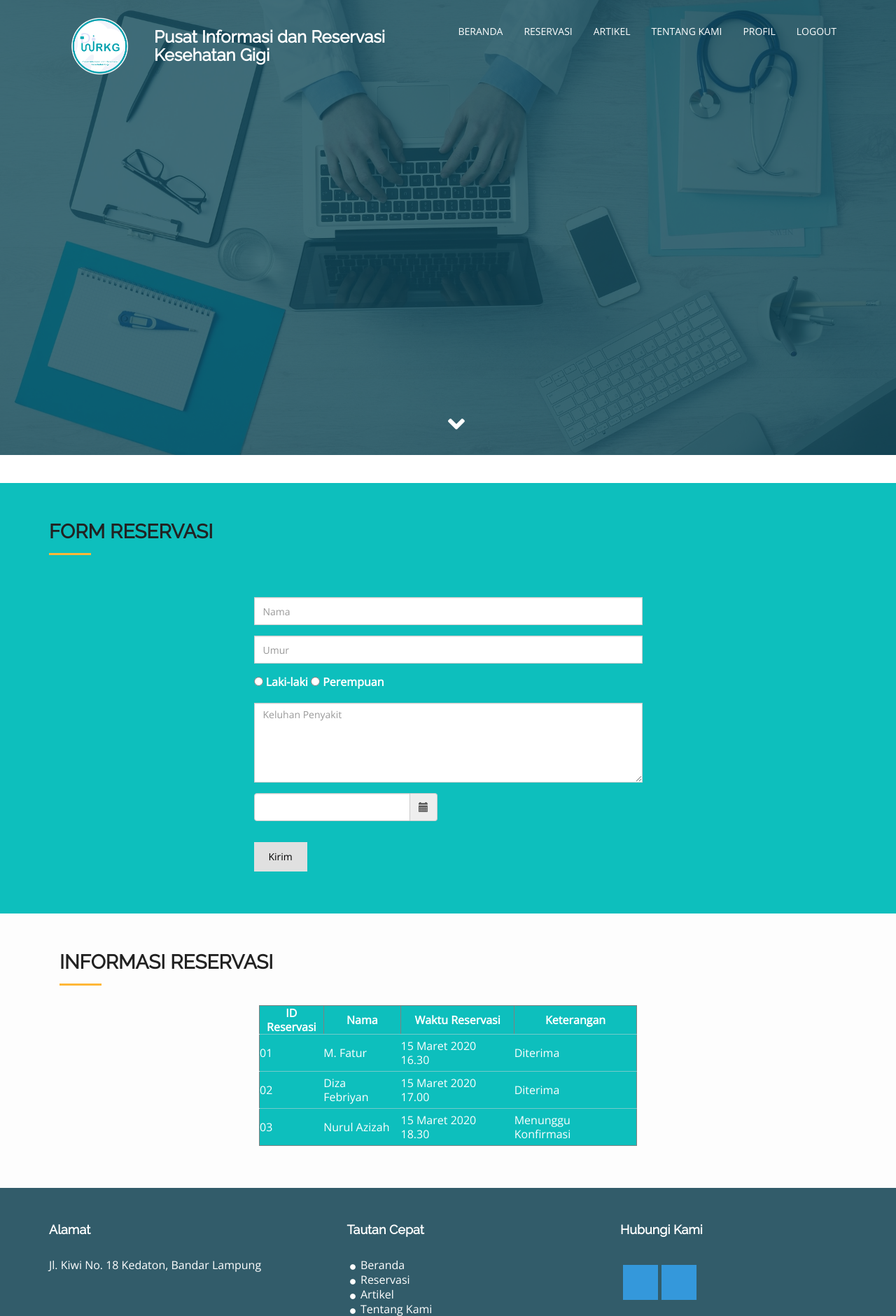
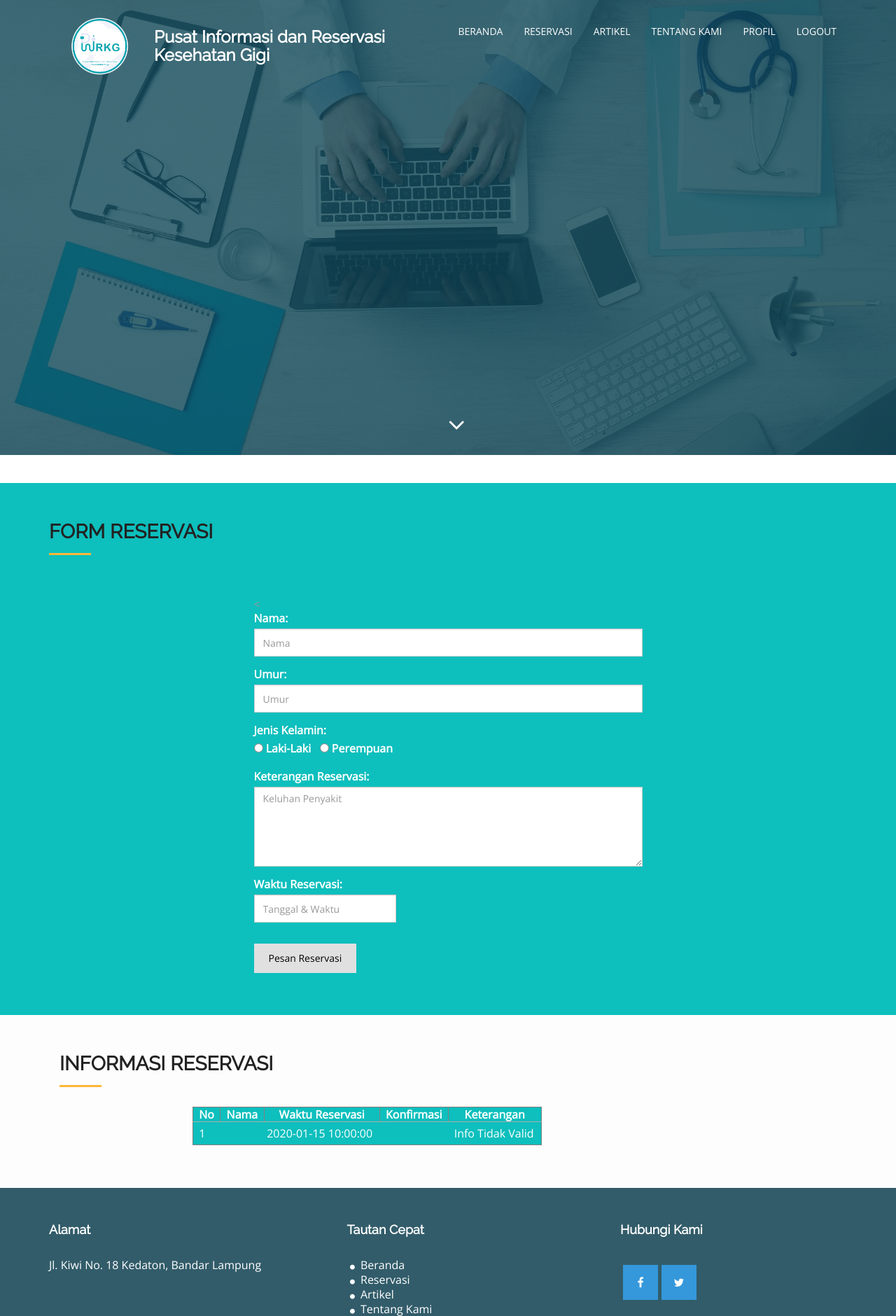
Before and after one commit to Mariadinii/PIRKG, a CodeIgniter app: page /PIRKG/admins/reservation in a window 1280 px wide. Shown: the top 1880 px of the page at 70% size. Run offline with CodeIgniter, Linux system fonts and the light colour scheme; a user stored in the database is signed in; tables that the repository leaves empty hold one stand-in row (values such as "Sample post"); data that the repository does not hold is empty; some libraries are stand-ins or nearby versions; some web fonts are replaced.

Commit message:
form reservasi untuk pengguna selesai

```diff
--- a/application/controllers/Admins.php
+++ b/application/controllers/Admins.php
@@ -7,9 +7,28 @@
 
 			$data['admins'] = $this->admin_model->get_reservations();
 
-			$this->load->view('templates/header');
-			$this->load->view('admins/reservation', $data);
-			$this->load->view('templates/footer');
+			$this->form_validation->set_rules('nama', 'Nama', 'required');
+			$this->form_validation->set_rules('umur', 'Umur', 'required');
+			$this->form_validation->set_rules('jenis_kelamin', 'Jenis Kelamin', 'required');
+			$this->form_validation->set_rules('ket_reservasi', 'Keterangan Reservasi', 'required');
+			$this->form_validation->set_rules('waktu_reservasi', 'Waktu Reservasi', 'required');
+
+			if ($this->form_validation->run() === FALSE) {
+				$this->load->view('templates/header');
+				$this->load->view('admins/reservation', $data);
+				$this->load->view('templates/footer');
+			}else{
+				$id_pengguna = $this->session->userdata('id_pengguna');
+				$konfirmasi = 'Menunggu Konfirmasi';
+				$keterangan_reservasi = 'Belum Dilayani';
+
+				$this->admin_model->reservasi($id_pengguna, $konfirmasi, $keterangan_reservasi);
+
+				//Set message
+				$this->session->set_flashdata('user_reservation', 'Reservasi Anda sudah Kami terima. Mohon tunggu konfirmasi selanjutnya.');
+
+				redirect('');
+			}
 		}
 
 		// public function view($id_artikel = NULL){
--- a/application/models/Admin_model.php
+++ b/application/models/Admin_model.php
@@ -14,5 +14,22 @@
 			$query = $this->db->get_where('reservasi', array('id_reservasi' => $id_reservasi));
 			return $query->row_array();
 		}
+
+		public function reservasi($id_pengguna, $konfirmasi, $keterangan_reservasi){
+			//Reservation data array
+			$dataa = array(
+				'nama' => $this->input->post('nama'),
+				'umur' => $this->input->post('umur'),
+				'id_pengguna' => $id_pengguna,
+				'konfirmasi' => $konfirmasi,
+				'jenis_kelamin' => $this->input->post('jenis_kelamin'),
+				'ket_reservasi' => $this->input->post('ket_reservasi'),
+				'waktu_reservasi' => $this->input->post('waktu_reservasi'),
+				'keterangan_reservasi' => $keterangan_reservasi
+			);
+
+			//Insert User
+			return $this->db->insert('reservasi', $dataa);
+		}
 	}
  ?>
--- a/application/views/admins/reservation.php
+++ b/application/views/admins/reservation.php
@@ -1,3 +1,4 @@
+<?php validation_errors(); ?>
 <!-- Jika sudah login maka akan mengeluarkan form reservasi-->
 <?php if($this->session->userdata('logged_in') && ($this->session->userdata('nama') !== 'admin')): ?>
 <!--form reservasi-->
@@ -14,51 +15,69 @@
           <div class="space"></div>
           <div id="sendmessage">Reservasi Anda sudah Kami terima. Mohon tunggu konfirmasi selanjutnya.</div>
           <div id="errormessage"></div>
-          <form action="" method="post" role="form" class="contactForm">
+
+          <!-- Start Form -->
+          <<?php echo form_open('admins/reservation'); ?>
+
+            <!-- Nama -->
+            <label>Nama: </label>
             <div class="form-group">
-              <input type="text" name="name" class="form-control br-radius-zero" id="name" placeholder="Nama" data-rule="minlen:4" data-msg="Please enter at least 4 chars" />
+              <input type="text" name="nama" class="form-control br-radius-zero" id="name" placeholder="Nama" data-rule="minlen:4" data-msg="Please enter at least 4 chars" />
               <div class="validation"></div>
             </div>
+
+            <!-- Umur -->
+            <label>Umur: </label>
             <div class="form-group">
-              <input type="number" class="form-control br-radius-zero" name="age" id="age" placeholder="Umur" data-rule="minlen:1" data-msg="Please enter a number" />
+              <input type="number" class="form-control br-radius-zero" name="umur" id="age" placeholder="Umur" data-rule="minlen:1" data-msg="Please enter a number" />
               <div class="validation"></div>
             </div>
+
+            <!-- Jenis Kelamin -->
+            <label>Jenis Kelamin: </label>
             <div class="form-group">
               <div class="custom-control custom-radio custom-control-inline">
-                <input type="radio" class="custom-control-input" id="lk" name="jeniskelamin" value="Laki-laki">
-                <label class="custom-control-label" for="lk">Laki-laki</label>
-                <input type="radio" class="custom-control-input" id="pr" name="jeniskelamin" value="Perempuan">
+                <input type="radio" class="custom-control-input" id="lk" name="jenis_kelamin" value="Laki-Laki">
+                <label class="custom-control-label" for="lk">Laki-Laki &nbsp; </label>
+                <input type="radio" class="custom-control-input" id="pr" name="jenis_kelamin" value="Perempuan">
                 <label class="custom-control-label" for="pr">Perempuan</label>
               </div>
             </div>
+
+            <!-- Keterangan reservasi -->
+            <label>Keterangan Reservasi: </label>
             <div class="form-group">
-              <textarea class="form-control br-radius-zero" name="message" rows="5" data-rule="required" data-msg="Please write something for us" placeholder="Keluhan Penyakit"></textarea>
+              <textarea class="form-control br-radius-zero" name="ket_reservasi" rows="5" data-rule="required" data-msg="Please write something for us" placeholder="Keluhan Penyakit"></textarea>
               <div class="validation"></div>
             </div>
+
+            <!-- Waktu reservasi -->
+            <label>Waktu Reservasi: </label>
             <div class="form-group">
             <div class="row">
             <div class='col-sm-6'>
               <div class="form-group">
-	                <div class='input-group date' id='datetimepicker1'>
-	                  <input type='text' class="form-control" />
-	                  <span class="input-group-addon">
-	                    <span class="glyphicon glyphicon-calendar"></span>
-	                  </span>
+                <div class='input-group'>
+                  <input type='text' name="waktu_reservasi" class="form-control datetimepicker-input" id="datetimepicker5" data-toggle="datetimepicker" data-target="#datetimepicker5" placeholder="Tanggal & Waktu" />
                 </div>
               </div>
             </div>
-	        	<script type="text/javascript">
-	              $(function () {
-	                $('#datetimepicker1').datetimepicker();
+            <script>
+              $(function(){
+                $('#datetimepicker5').datetimepicker();
               });
             </script>
             </div>
             </div>
 
+            <!-- Send Button -->
             <div class="form-action">
-              <button type="submit" class="btn btn-form">Kirim</button>
+              <button type="submit" class="btn btn-form">Pesan Reservasi</button>
             </div>
-          </form>
+
+          <?php echo form_close(); ?>
+          <!-- End Form -->
+
         </div>
       </div>
       <div class="col-md-3 col-sm-3 marb20"></div>
@@ -81,26 +100,45 @@
       <h2 class="ser-title">Informasi Reservasi</h2>
       <hr class="botm-line">
     </div>
-  	<div class="col-md-3"></div>
-    <div class="col-md-6">
+  	<div class="col-md-2"></div>
+    <div class="col-md-9">
       <div class="time-info">
         <table style="margin: 8px 0px 0px;" border="1">
           <thead>
             <tr>
-              <th>ID Reservasi</th>
-              <th>Nama</th>
-              <th>Waktu Reservasi</th>
-              <th>Keterangan</th>
+              <th>&nbsp; No &nbsp;</th>
+              <th>&nbsp; Nama &nbsp;</th>
+              <th>&nbsp; Waktu Reservasi &nbsp;</th>
+              <th>&nbsp; Konfirmasi &nbsp;</th>
+              <th>&nbsp; Keterangan &nbsp;</th>
             </tr>
+
           </thead>
           <tbody>
+            <tr></tr>
+            <?php
+              date_default_timezone_set('Asia/Jakarta');
+            ?>
+            <?php $i=0; ?>
+            <?php foreach ($admins as $admin) : ?>
+              <?php $i++; ?>
             <tr>
-          	  <td>01</td>
-              <td>M. Fatur</td>
-              <td>15 Maret 2020 16.30</td>
-              <td>Diterima</td>
+              <td>&nbsp;&nbsp;<?php echo $i; ?></td>
+              <td>&nbsp;<?php echo $admin['nama']; ?></td>
+              <td>&nbsp;<?php echo $admin['waktu_reservasi']; ?></td>
+              <td>&nbsp;<?php echo $admin['konfirmasi']; ?></td>
+              <td>&nbsp;
+                <?php
+                  if ($admin['konfirmasi'] === 'Diterima' || $admin['konfirmasi'] === 'Menunggu Konfirmasi') {
+                     echo $admin['keterangan_reservasi'];
+                  }else{
+                    echo "Info Tidak Valid";
+                  }
+                ?>
+              </td>
             </tr>
-            <tr>
+            <?php endforeach; ?>
+            <!-- <tr>
               <td>02</td>
               <td>Diza Febriyan</td>
               <td>15 Maret 2020 17.00</td>
@@ -111,7 +149,7 @@
               <td>Nurul Azizah</td>
               <td>15 Maret 2020 18.30</td>
               <td>Menunggu Konfirmasi</td>
-            </tr>
+            </tr> -->
           </tbody>
         </table>
       </div>
@@ -119,4 +157,4 @@
     <div class="col-md-3"></div>
   </div>
 </section>
-<!--/ tabel reservasi-->
+<!--/ tabel reservasi
--- a/application/views/templates/header.php
+++ b/application/views/templates/header.php
@@ -14,8 +14,6 @@
   <link rel="stylesheet" type="text/css" href="<?php echo base_url(); ?>assets/css/style.css">
 
   <!-- Date Time Picker -->
-  <link rel="stylesheet" type="text/css" href="<?php echo base_url(); ?>assets/datetimepicker/libraries/fontawesome/css/all.min.css">
-  <link rel="stylesheet" type="text/css" href="<?php echo base_url(); ?>assets/datetimepicker/libraries/tempusdominus-bootstrap-4/css/tempusdominus-bootstrap-4.min.css">
 </head>
 
 <body id="myPage" data-spy="scroll" data-target=".navbar" data-offset="60">
@@ -87,4 +85,8 @@
     <?php if($this->session->flashdata('user_loggedout')): ?>
       <?php echo '<p class="alert alert-success">'.$this->session->flashdata('user_loggedout').'</p>'; ?>
     <?php endif; ?>
+
+    <?php if($this->session->flashdata('user_reservation')): ?>
+      <?php echo '<p class="alert alert-success">'.$this->session->flashdata('user_reservation').'</p>'; ?>
+    <?php endif; ?>
   </div>
```
Also changed, not shown: application/views/pages/reservasi.php (+29 -10 lines). Lines whose indentation alone changed are shown as unchanged.
